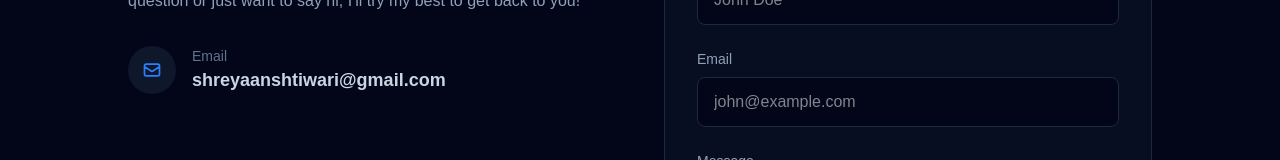
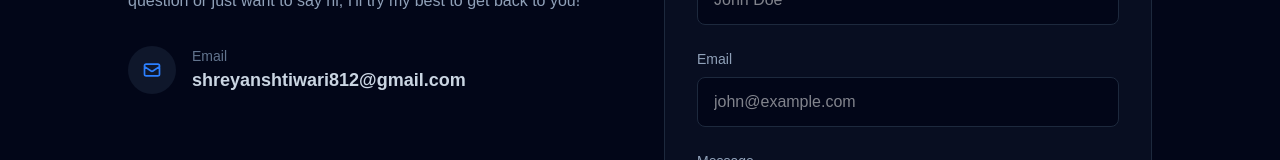
Before and after one commit to shreyaanshtiwari/Personal-Portfolio, a Next.js app: page / in a window 1280 px wide. Shown: the part 3481-3641 px from the top of the page. Built offline with nearby package versions, Linux system fonts and the light colour scheme.

Commit message:
Update contact email to shreyanshtiwari812@gmail.com

```diff
--- a/src/data/content.ts
+++ b/src/data/content.ts
@@ -40,7 +40,7 @@ export const portfolioData = {
     },
   ],
   contact: {
-    email: "shreyaanshtiwari@gmail.com",
+    email: "shreyanshtiwari812@gmail.com",
     github: "https://github.com/shreyaanshtiwari",
     linkedin: "https://linkedin.com/in/shreyansh-kumar-tiwari",
   },
```
